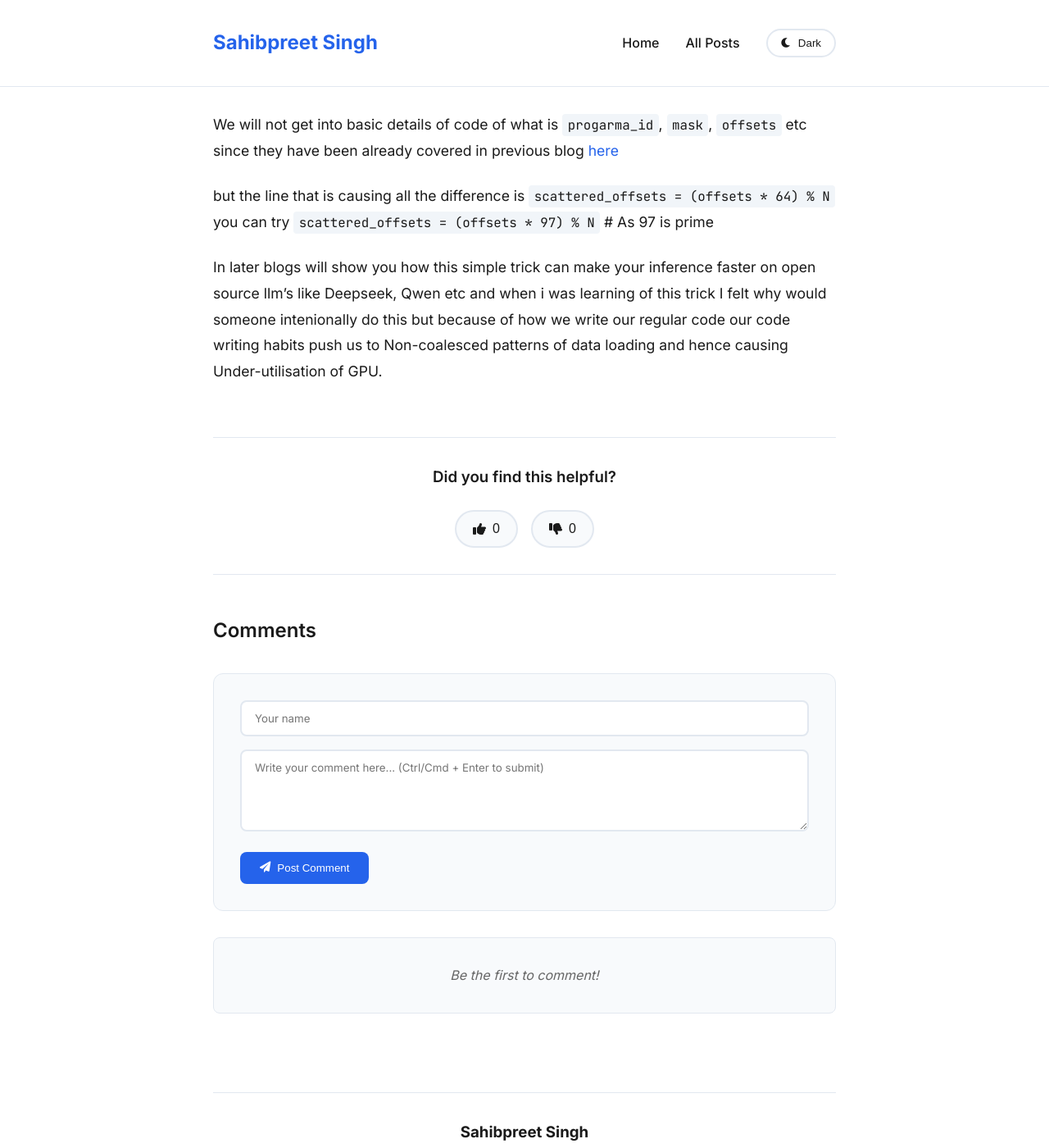
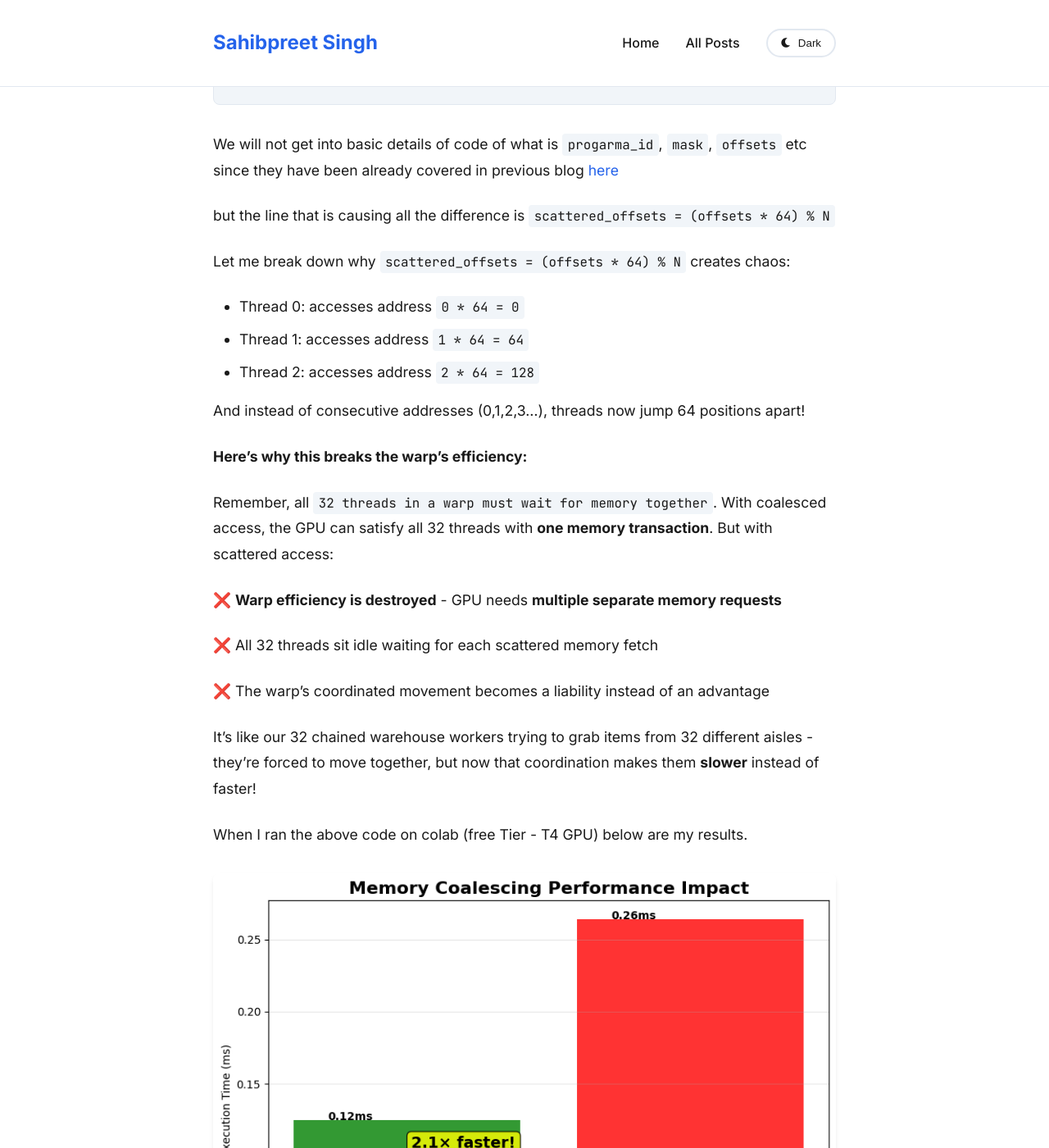
Before and after one commit to sahibpreetsingh12/sahibpreetsingh12.github.io, a Jekyll site: the page built from _posts/2025-09-23-The First Rule of Fast Triton Kernels- Coalesce Your Memory Access.md, in a window 1280 px wide and 1400 px high, scrolled down 8607 px. Shown: the whole window at 82% size. Built offline with Jekyll 4.4.1, drawn with Linux system fonts in a browser that asks for light colours; nearby versions of some CDN libraries; some of the changed text lies outside the part shown.

Commit message:
benchmarked results

````diff
--- a/_posts/2025-09-23-The First Rule of Fast Triton Kernels- Coalesce Your Memory Access.md
+++ b/_posts/2025-09-23-The First Rule of Fast Triton Kernels- Coalesce Your Memory Access.md
@@ -89,13 +89,14 @@
 
 In our same Warehouse terminology **A Warp = A Small Team of 32 Workers Who Must Move Together**
 
-- **GPU Reality**: Threads don't like to work independently but they loveto be grouped into **warps** of 32 threads each.
+- **GPU Reality**: Threads don't like to work independently but they love to be grouped into **warps** of 32 threads each.
 - **The Catch**: All 32 threads in a warp **must execute the same instruction at the same time**
 - **Memory Implication**: When one thread in the warp needs data, ALL 32 threads pause until that memory request is fulfilled.
 
 Disclaimer - We will get into details of Warps of what and how they are useful in further blogs if you feel any vaccum. Just take the above definition as memory point to be used in this blog further.
 
-Ohkay - Theory is good but let's see the practical numbers to solidify the case and make it air-tight.
+#### Proof by Code: Let's See the Difference!
+Theory is good but let's see the practical numbers to solidify the case and make it air-tight.
 
 ```python
 # === Memory Coalescing with Multiplication ===
@@ -118,7 +119,7 @@
     x = tl.load(x_ptr + offsets, mask=mask)
     y = tl.load(y_ptr + offsets, mask=mask)
 
-    # creating ans stroing the results
+    # creating and stroing the results
     result = x * y
     tl.store(out_ptr + offsets, result, mask=mask)
 
@@ -193,7 +194,7 @@
 
     # Add value labels on bars
     for bar, time in zip(bars, times):
-        plt.text(bar.get_x() + bar.get_width()/4, bar.get_height() + 0.1,
+        plt.text(bar.get_x() + bar.get_width()/4, bar.get_height(),
                 f'{time:.2f}ms', ha='center', fontweight='bold')
 
     plt.title('Memory Coalescing Performance Impact', fontsize=16, fontweight='bold')
@@ -223,6 +224,41 @@
 
 We will not get into basic details of code of what is `progarma_id`, `mask`, `offsets` etc since they have been already covered in previous blog [here](https://sahibpreetsingh12.github.io/posts/i-m-teaching-myself-triton-here-s-what-s-actually-happening/)
 
-but the line that is causing all the difference is `scattered_offsets = (offsets * 64) % N` you can try `scattered_offsets = (offsets * 97) % N`  # As 97 is prime
+but the line that is causing all the difference is `scattered_offsets = (offsets * 64) % N`
+
+Let me break down why `scattered_offsets = (offsets * 64) % N` creates chaos:
+
+- Thread 0: accesses address `0 * 64 = 0`
+- Thread 1: accesses address `1 * 64 = 64`
+- Thread 2: accesses address `2 * 64 = 128`
+
+And instead of consecutive addresses (0,1,2,3...), threads now jump 64 positions apart!
+
+**Here's why this breaks the warp's efficiency:**
+
+Remember, all `32 threads in a warp must wait for memory together`. With coalesced access, the GPU can satisfy all 32 threads with **one memory transaction**. But with scattered access:
+
+❌ **Warp efficiency is destroyed** - GPU needs **multiple separate memory requests**
+
+❌ All 32 threads sit idle waiting for each scattered memory fetch
+
+❌ The warp's coordinated movement becomes a liability instead of an advantage
+
+It's like our 32 chained warehouse workers trying to grab items from 32 different aisles - they're forced to move together, but now that coordination makes them **slower** instead of faster!
+
+When I ran the above code on colab (free Tier - T4 GPU) below are my results.
+![results]({{ site.baseurl }}/assets/blog-2-memory-coalsecing/coal-noncoal.png)
+
+you can try `scattered_offsets = (offsets * 97) % N`  # As 97 is prime to see more devastating effects of this phenomenon.
+
 
 In later blogs will show you how this simple trick can make your inference faster on open source llm's like Deepseek, Qwen etc and when i was learning of this trick I felt why would someone intenionally do this but because of how we write our regular code our code writing habits push us to Non-coalesced patterns of data loading and hence causing Under-utilisation of GPU.
+
+##  The Golden Rule of Fast GPU Code
+
+> **"Threads in a warp should access contiguous blocks of memory"**
+
+This isn't just advice - it's the **fundamental principle** that separates fast GPU code from slow GPU code.
+
+**Why `tl.arange(0, BLOCK_SIZE)` is everywhere:**
+Now you understand why this pattern appears in every Triton kernel - it's specifically designed to ensure consecutive memory access!
````
Also changed, not shown: other parts of _posts/2025-09-23-The First Rule of Fast Triton Kernels- Coalesce Your Memory Access.md (+1 -1 lines).
